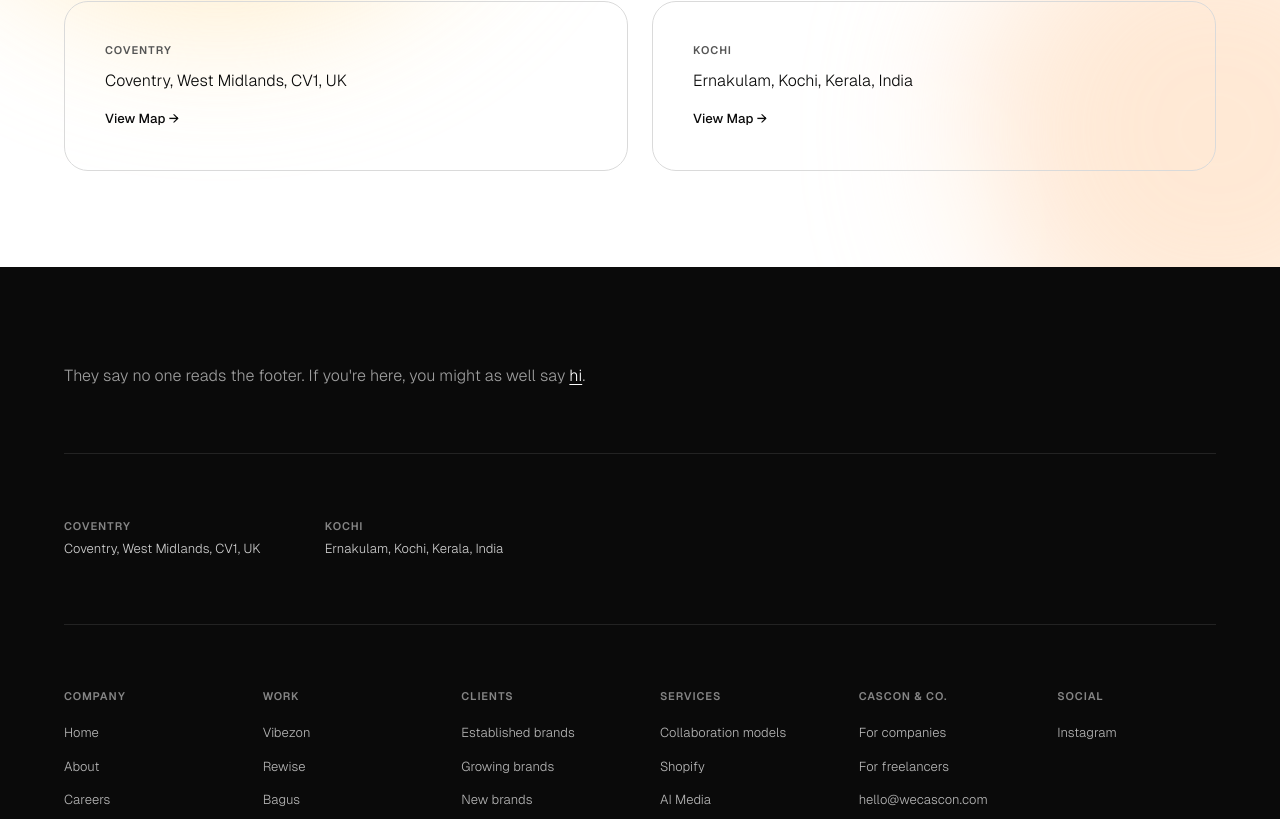
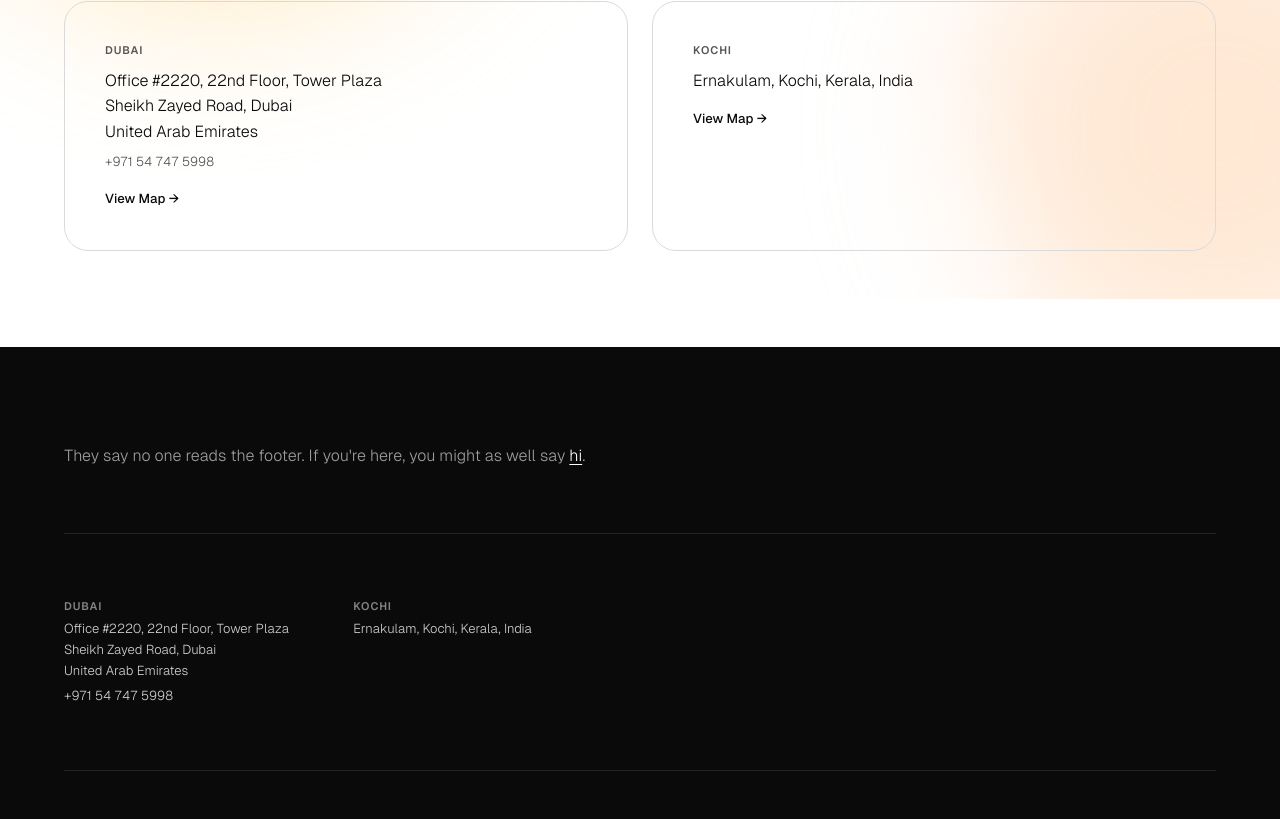
Before and after one commit to ijazahvmmed/cascon-RX, a Next.js app: page /contact in a window 1280 px wide. Shown: the part 501-1320 px from the top of the page. Built offline with nearby package versions, Linux system fonts and the light colour scheme.

Commit message:
Update Coventry office/address to Dubai (UAE) and hello@wecascon.com to info@cascondigital.com

```diff
--- a/app/HomeClient.tsx
+++ b/app/HomeClient.tsx
@@ -143,7 +143,7 @@ export default function HomeClient() {
           <div className={styles.locationContainer} ref={locationRef} style={{ opacity: 0 }}>
             <a href={CAL_LINK} target="_blank" rel="noopener noreferrer" className={styles.pill}>
               <svg width="9" height="11" viewBox="0 0 10 12" fill="none" xmlns="http://www.w3.org/2000/svg" className={styles.pillIcon}><path d="M5 0C2.23858 0 0 2.23858 0 5C0 8.25 5 12 5 12C5 12 10 8.25 10 5C10 2.23858 7.76142 0 5 0ZM5 7C3.89543 7 3 6.10457 3 5C3 3.89543 3.89543 3 5 3C6.10457 3 7 3.89543 7 5C7 6.10457 6.10457 7 5 7Z" fill="currentColor"/></svg>
-              COVENTRY
+              DUBAI
             </a>
             <a href={CAL_LINK} target="_blank" rel="noopener noreferrer" className={styles.pill}>
               <svg width="9" height="11" viewBox="0 0 10 12" fill="none" xmlns="http://www.w3.org/2000/svg" className={styles.pillIcon}><path d="M5 0C2.23858 0 0 2.23858 0 5C0 8.25 5 12 5 12C5 12 10 8.25 10 5C10 2.23858 7.76142 0 5 0ZM5 7C3.89543 7 3 6.10457 3 5C3 3.89543 3.89543 3 5 3C6.10457 3 7 3.89543 7 5C7 6.10457 6.10457 7 5 7Z" fill="currentColor"/></svg>
--- a/app/contact/contact.module.css
+++ b/app/contact/contact.module.css
@@ -69,6 +69,19 @@
   font-size: var(--font-size-body);
   font-weight: 300;
   color: var(--color-text);
+  white-space: pre-line;
+}
+
+.phoneLink {
+  font-size: var(--font-size-sm);
+  font-weight: 300;
+  color: var(--color-text-secondary);
+  text-decoration: none;
+  transition: color var(--transition-fast);
+}
+
+.phoneLink:hover {
+  color: var(--color-text);
 }
 
 .viewMap {
--- a/app/contact/page.tsx
+++ b/app/contact/page.tsx
@@ -36,26 +36,35 @@ export default function ContactPage() {
         </div>
 
         <div className={styles.locationGrid}>
+          <div className={styles.locationCard}>
+            <span className={styles.locationLabel}>{LOCATIONS.coventry.label}</span>
+            <span className={styles.locationAddress}>{LOCATIONS.coventry.address}</span>
+            {LOCATIONS.coventry.phone && (
+              <a href={`tel:${LOCATIONS.coventry.phone.replace(/\s+/g, '')}`} className={styles.phoneLink}>
+                {LOCATIONS.coventry.phone}
+              </a>
+            )}
             <a
               href={LOCATIONS.coventry.mapUrl}
               target="_blank"
               rel="noopener noreferrer"
-            className={styles.locationCard}
+              className={styles.viewMap}
             >
-            <span className={styles.locationLabel}>{LOCATIONS.coventry.label}</span>
-            <span className={styles.locationAddress}>{LOCATIONS.coventry.address}</span>
-            <span className={styles.viewMap}>View Map →</span>
+              View Map →
             </a>
+          </div>
+          <div className={styles.locationCard}>
+            <span className={styles.locationLabel}>{LOCATIONS.kochi.label}</span>
+            <span className={styles.locationAddress}>{LOCATIONS.kochi.address}</span>
             <a
               href={LOCATIONS.kochi.mapUrl}
               target="_blank"
               rel="noopener noreferrer"
-            className={styles.locationCard}
+              className={styles.viewMap}
             >
-            <span className={styles.locationLabel}>{LOCATIONS.kochi.label}</span>
-            <span className={styles.locationAddress}>{LOCATIONS.kochi.address}</span>
-            <span className={styles.viewMap}>View Map →</span>
+              View Map →
             </a>
+          </div>
         </div>
       </div>
     </InteriorHeroBg>
--- a/app/not-found.tsx
+++ b/app/not-found.tsx
@@ -18,8 +18,8 @@ export default function NotFound() {
         <MorphButton href="/" label="Go back home" />
         <p className={styles.small}>
           Or email us:{' '}
-          <a href="mailto:hello@wecascon.com" className={styles.emailLink}>
-            hello@wecascon.com
+          <a href="mailto:info@cascondigital.com" className={styles.emailLink}>
+            info@cascondigital.com
           </a>
         </p>
       </div>
--- a/app/privacy-policy/page.tsx
+++ b/app/privacy-policy/page.tsx
@@ -28,7 +28,7 @@ export default function PrivacyPolicyPage() {
         <h1 className={styles.title}>Privacy Policy</h1>
         <p className={styles.effective}>Effective Date: March 2026</p>
         <p className={styles.company}>
-          Cascon | cascon.systems | hello@wecascon.com
+          Cascon | cascon.systems | info@cascondigital.com
         </p>
 
         <div className={styles.content}>
@@ -120,7 +120,7 @@ export default function PrivacyPolicyPage() {
             <p>
               If you have any questions about this Privacy Policy or your data, contact us
               at:{' '}
-              <a href="mailto:hello@wecascon.com">hello@wecascon.com</a>
+              <a href="mailto:info@cascondigital.com">info@cascondigital.com</a>
             </p>
           </section>
         </div>
--- a/app/services/ShopifyServiceSection.tsx
+++ b/app/services/ShopifyServiceSection.tsx
@@ -64,7 +64,7 @@ export default function ShopifyServiceSection() {
     },
     {
       q: 'How do you collaborate across time zones?',
-      a: 'With offices in Coventry (UK) and Kochi (India), we\'re built for global collaboration. Work progresses around the clock — you review decisions at the end of your day and wake up to tangible progress. All project communication runs through a shared Slack channel.',
+      a: 'With offices in Dubai (UAE) and Kochi (India), we\'re built for global collaboration. Work progresses around the clock — you review decisions at the end of your day and wake up to tangible progress. All project communication runs through a shared Slack channel.',
     },
     {
       q: 'How does a new Shopify store actually start getting sales?',
--- a/components/Footer.module.css
+++ b/components/Footer.module.css
@@ -69,6 +69,17 @@
   font-size: var(--font-size-sm);
   font-weight: 300;
   color: rgba(255, 255, 255, 0.8);
+}
+
+.phoneLink {
+  font-size: var(--font-size-sm);
+  font-weight: 300;
+  color: rgba(255, 255, 255, 0.8);
+  transition: color var(--transition-fast);
+}
+
+.phoneLink:hover {
+  color: var(--color-white);
 }
 
 .columns {
--- a/components/Footer.tsx
+++ b/components/Footer.tsx
@@ -42,15 +42,22 @@ export default function Footer() {
 
         {/* Addresses */}
         <div className={styles.addresses}>
-          <a
-            href="https://maps.app.goo.gl/96Lyq4e7ddpVSaQA6"
-            target="_blank"
-            rel="noopener noreferrer"
-            className={styles.address}
-          >
-            <span className={styles.addressLabel}>COVENTRY</span>
-            <span className={styles.addressText}>Coventry, West Midlands, CV1, UK</span>
-          </a>
+          <div className={styles.address}>
+            <span className={styles.addressLabel}>DUBAI</span>
+            <a
+              href="https://goo.gl/maps/CyJdFtbyL9QZ12Sk8"
+              target="_blank"
+              rel="noopener noreferrer"
+              className={styles.addressText}
+            >
+              Office #2220, 22nd Floor, Tower Plaza<br />
+              Sheikh Zayed Road, Dubai<br />
+              United Arab Emirates
+            </a>
+            <a href="tel:+971547475998" className={styles.phoneLink}>
+              +971 54 747 5998
+            </a>
+          </div>
           <a
             href="https://maps.app.goo.gl/UiSin4CaNRrEMMmF6"
             target="_blank"
--- a/data/navigation.ts
+++ b/data/navigation.ts
@@ -60,7 +60,7 @@ export const footerColumns = {
     links: [
       { href: '/cascon#companies', label: 'For companies' },
       { href: '/cascon#freelancers', label: 'For freelancers' },
-      { href: 'mailto:hello@wecascon.com', label: 'hello@wecascon.com', external: true },
+      { href: 'mailto:info@cascondigital.com', label: 'info@cascondigital.com', external: true },
     ] as NavLink[],
   },
   social: {
--- a/lib/constants.ts
+++ b/lib/constants.ts
@@ -1,7 +1,7 @@
 export const SITE_URL = 'https://cascon.systems';
 export const SITE_NAME = 'Cascon';
 export const SITE_DESCRIPTION = 'Cascon is a Shopify agency and AI media studio built to help brands sell more and look better doing it.';
-export const CONTACT_EMAIL = 'hello@wecascon.com';
+export const CONTACT_EMAIL = 'info@cascondigital.com';
 export const CAL_LINK = 'https://cal.com/cascon-haw2fz/15min';
 export const PLAUSIBLE_DOMAIN = 'cascon.systems';
 
@@ -11,9 +11,10 @@ export const SOCIAL = {
 
 export const LOCATIONS = {
   coventry: {
-    label: 'COVENTRY',
-    address: 'Coventry, West Midlands, CV1, UK',
-    mapUrl: 'https://maps.app.goo.gl/96Lyq4e7ddpVSaQA6',
+    label: 'DUBAI',
+    address: 'Office #2220, 22nd Floor, Tower Plaza\nSheikh Zayed Road, Dubai\nUnited Arab Emirates',
+    mapUrl: 'https://goo.gl/maps/CyJdFtbyL9QZ12Sk8',
+    phone: '+971 54 747 5998',
   },
   kochi: {
     label: 'KOCHI',
```
Also changed, not shown: app/about/page.tsx (+4 -4 lines), app/careers/page.tsx (+6 -6 lines). Lines whose indentation alone changed are shown as unchanged.
